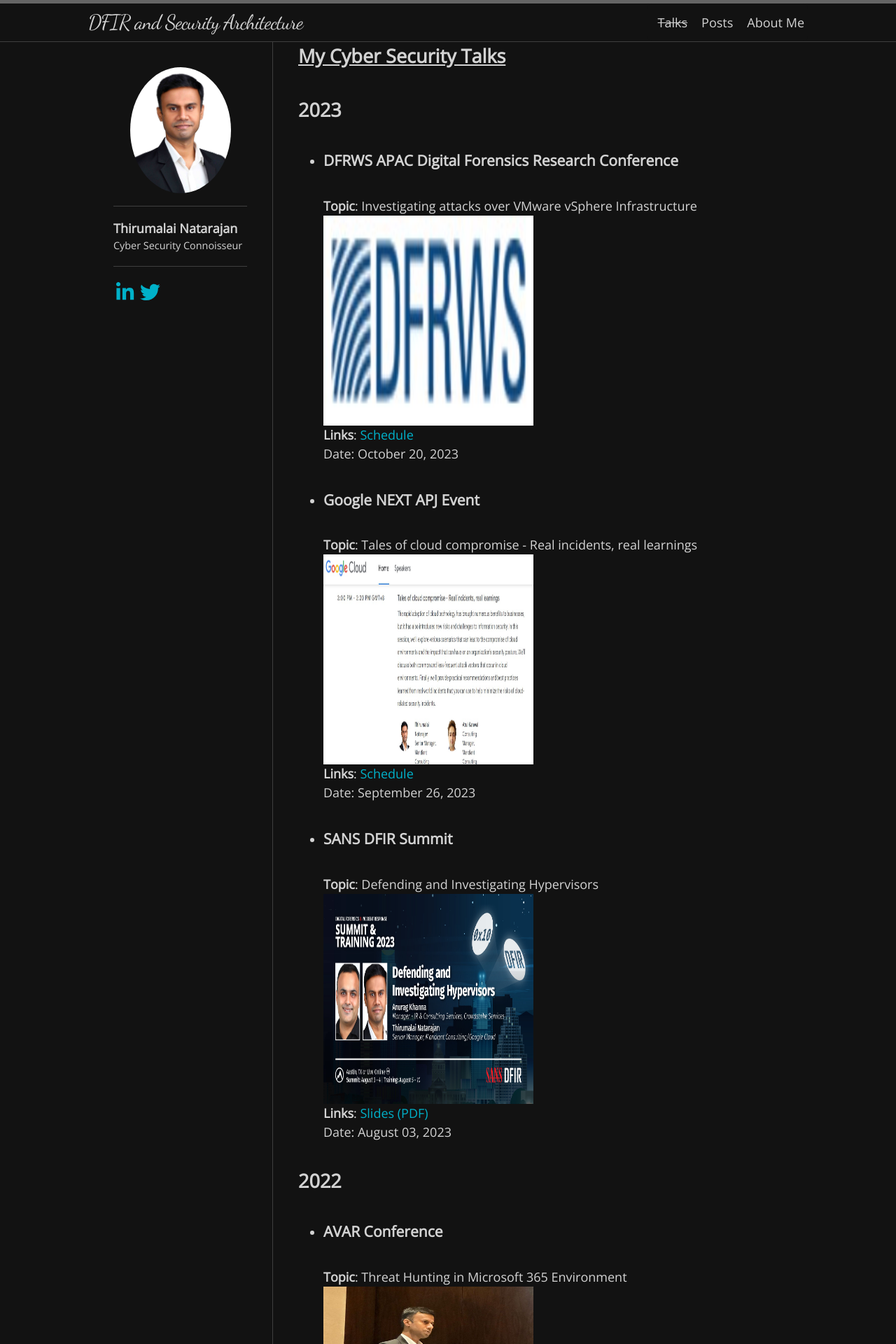
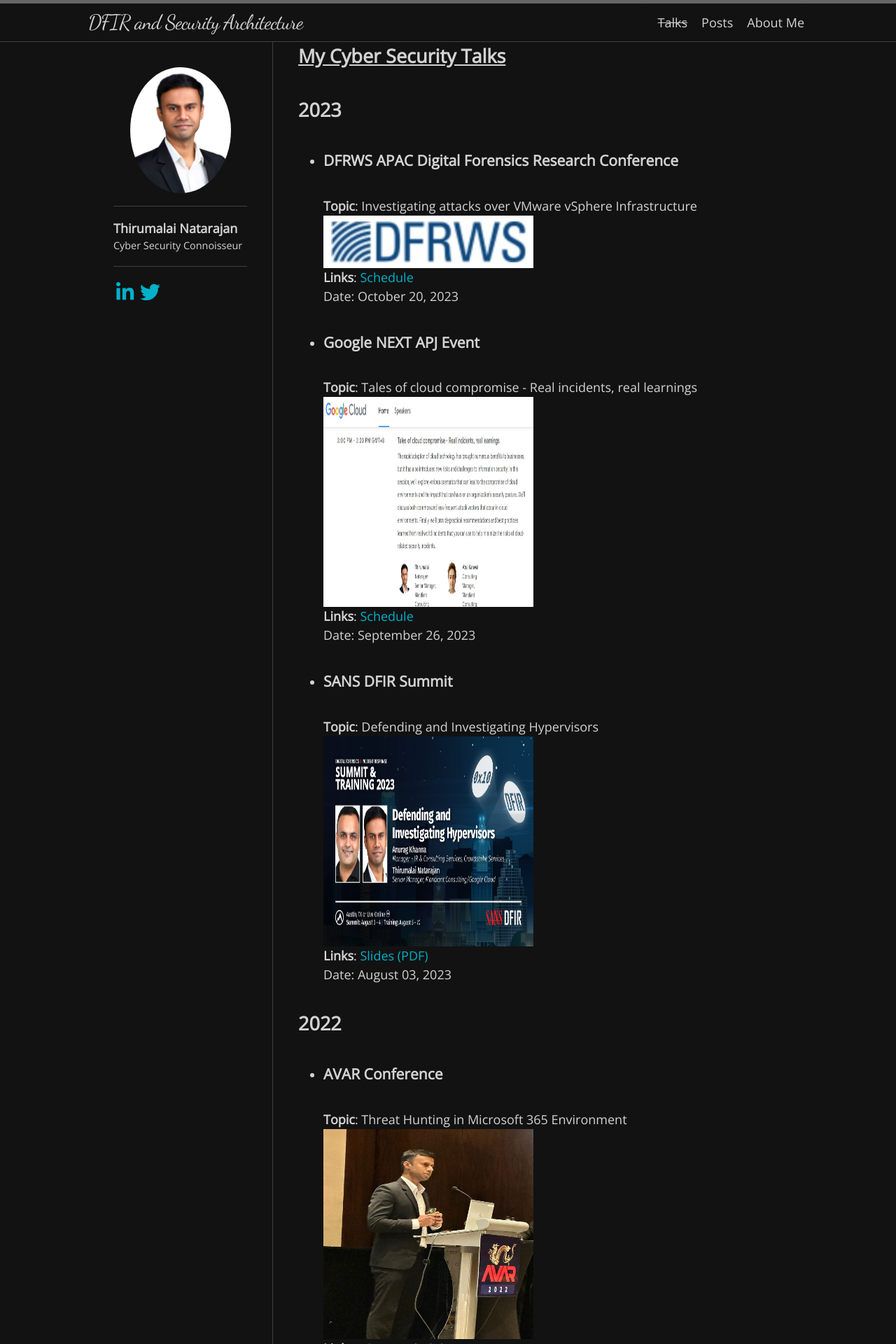
Before and after one commit to Th1ru-M/th1ru-m.github.io, a Jekyll site: the page built from talks.md, in a window 1280 px wide. Shown: the top 1920 px of the page at 70% size. Built offline with Jekyll 4.4.1, drawn with Linux system fonts in a browser that asks for light colours; nearby versions of some CDN libraries; some web fonts are replaced; some of the changed text lies outside the part shown.

Commit message:
Update talks.md

```diff
--- a/talks.md
+++ b/talks.md
@@ -9,7 +9,7 @@ permalink: /talks/
 
 - ### **DFRWS APAC Digital Forensics Research Conference**
 **Topic**: Investigating attacks over VMware vSphere Infrastructure
-<img src="/image/DFRWS2023.jpg" width="300" height="300" />
+<img src="/image/DFRWS2023.jpg" width="300" height="75" />
 **Links**: [Schedule](https://dfrws.org/apac-2023-program/)
 Date: October 20, 2023
 
```
